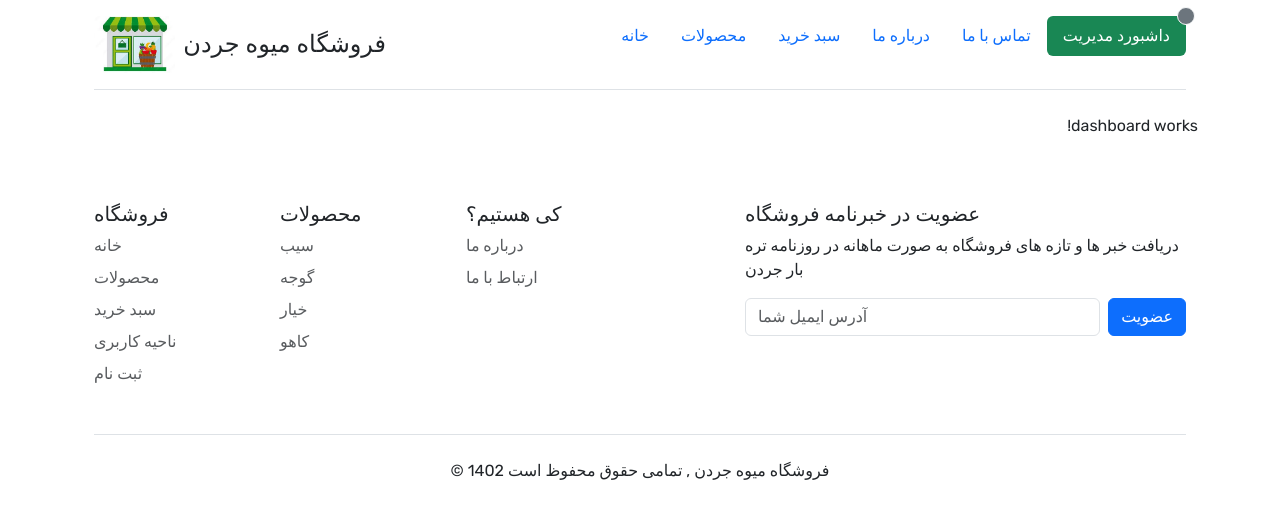
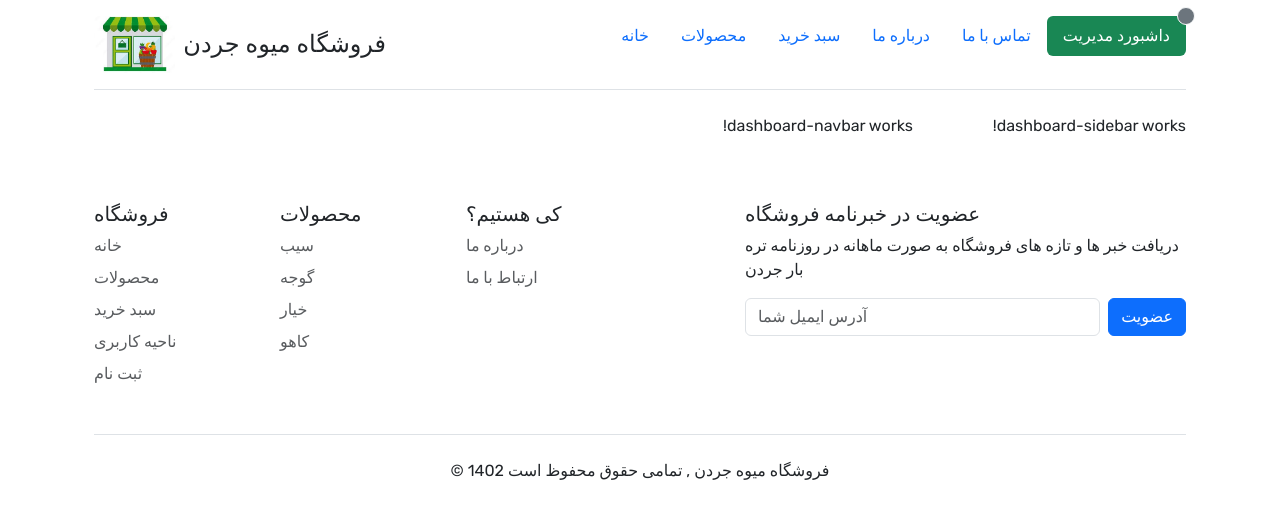
Before and after one commit to izadnia/shopWithAngular, an Angular app: page /dashboard in a window 1280 px wide. Shown: the top 518 px of the page. Built offline with nearby package versions, Linux system fonts and the light colour scheme.

Commit message:
dashboard components created

```diff
--- a/src/app/modules/dashboard/dashboard.module.ts
+++ b/src/app/modules/dashboard/dashboard.module.ts
@@ -3,11 +3,15 @@ import { CommonModule } from '@angular/common';
 
 import { DashboardRoutingModule } from './dashboard-routing.module';
 import { DashboardComponent } from './dashboard/dashboard.component';
+import { DashboardSidebarComponent } from './dashboard/components/dashboard-sidebar/dashboard-sidebar.component';
+import { DashboardNavbarComponent } from './dashboard/components/dashboard-navbar/dashboard-navbar.component';
 
 
 @NgModule({
   declarations: [
-    DashboardComponent
+    DashboardComponent,
+    DashboardSidebarComponent,
+    DashboardNavbarComponent
   ],
   imports: [
     CommonModule,
--- /dev/null
+++ b/src/app/modules/dashboard/dashboard/components/dashboard-navbar/dashboard-navbar.component.html
@@ -0,0 +1 @@
+<p>dashboard-navbar works!</p>
--- /dev/null
+++ b/src/app/modules/dashboard/dashboard/components/dashboard-sidebar/dashboard-sidebar.component.html
@@ -0,0 +1 @@
+<p>dashboard-sidebar works!</p>
--- a/src/app/modules/dashboard/dashboard/dashboard.component.html
+++ b/src/app/modules/dashboard/dashboard/dashboard.component.html
@@ -1 +1,8 @@
-<p>dashboard works!</p>
+<div class="container row col-lg d-flex">
+  <div class="col col-xl-3 col-12">
+    <app-dashboard-sidebar></app-dashboard-sidebar>
+  </div>
+  <div class="col col-xl-9 col-12">
+    <app-dashboard-navbar></app-dashboard-navbar>
+  </div>
+</div>
```
Also changed, not shown: src/app/modules/dashboard/dashboard/components/dashboard-navbar/dashboard-navbar.component.ts (added, +10 -0 lines), src/app/modules/dashboard/dashboard/components/dashboard-sidebar/dashboard-sidebar.component.ts (added, +10 -0 lines), src/app/modules/dashboard/dashboard/components/dashboard-navbar/dashboard-navbar.component.scss (added), src/app/modules/dashboard/dashboard/components/dashboard-sidebar/dashboard-sidebar.component.scss (added), 2 other files (tests, documents, lock files or other folders).
